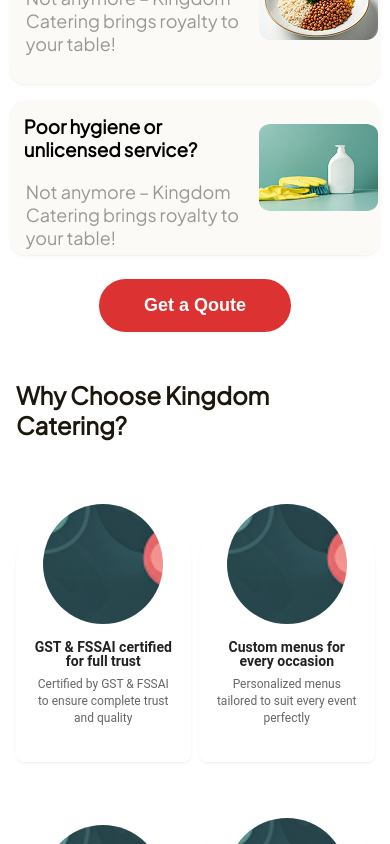
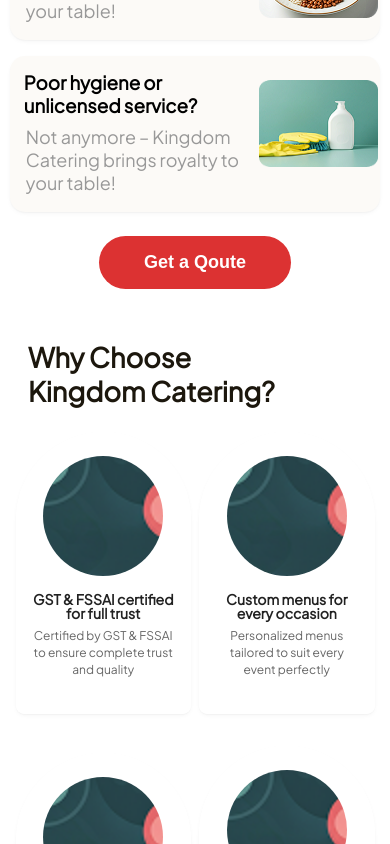
Before and after one commit to Michael-richard-658/Kingdom-catering, a Next.js app: page / in a window 390 px wide. Shown: the part 1220-2064 px from the top of the page. Built offline with nearby package versions, Linux system fonts and the light colour scheme.

Commit message:
small-fix 1,2

```diff
--- a/src/app/components/second-section/SecondSection.css
+++ b/src/app/components/second-section/SecondSection.css
@@ -31,7 +31,7 @@
     grid-template-columns: 1.3fr  .7fr;
    width: 95vw;
    margin-bottom: 1rem;
-   height: 155px;
+   height: 50%;
    background-color: #FCFAF7;
    border-radius:15px ;
    text-wrap: wrap;
@@ -46,20 +46,27 @@
 .card-question{
   margin-left: 14px;
   margin-top: 15px;
+  margin-bottom: 0px;
 }
 .card-answer{
   font-weight: 500;
   color: rgb(152, 152, 152);
   margin-left: 16px;
+  margin-top:8px ;
   font-size: large;
-  margin-top: 5px;
-
 }
 .card-image{
   margin-top: 1.5rem;
   width: 119px;
   height: 87px;
   margin-left: 8px;
+}
+@media(min-width:485px){
+  .card{
+    height: 130px;
+  }
+
+
 }
 .button-get-a-qoute{
     background-color:  #dc3232;
--- a/src/app/components/third-section/ThirdSection.css
+++ b/src/app/components/third-section/ThirdSection.css
@@ -1,17 +1,18 @@
 @media (max-width: 600px) {
     .third-section-container {
+        width: 100%;
         display: flex;
         flex-direction: column;
         align-items: center;
-        justify-content: center;
-        width: 100%;
     }
 
     .y-kingdom-catering-q-h3 {
         font-weight: 700;
-        font-size: 24px;
+        font-size: 27px;
         color: #1C170D;
-        margin-right: 1rem;
+        margin-left: 12px;
+        margin-right: 20%;
+        margin-bottom: 8px;
     }
 
     .third-section-cards-container {
--- a/src/app/global.css
+++ b/src/app/global.css
@@ -30,8 +30,8 @@
 
 .components-container {
   margin: 0;
-  width: 100vw;
-  max-width: 100vw;
+  width: 100%;
+  max-width: 100%;
   box-sizing: border-box;
   height: auto;
   position: relative;
--- a/src/app/theme/theme.ts
+++ b/src/app/theme/theme.ts
@@ -13,9 +13,8 @@
     },
   },
   typography: {
-    fontFamily: 'Roboto, sans-serif',
+    fontFamily: 'Plus Jakarta Sans, sans-serif',
 
   },
-  spacing: 8, // base spacing unit
 });
 export default theme;
```
